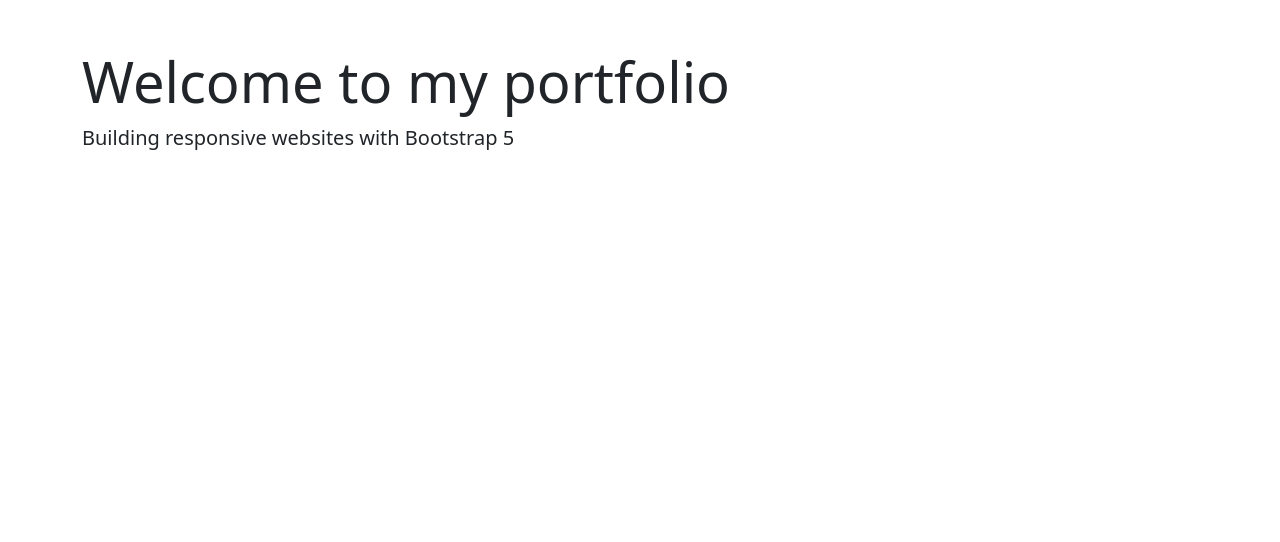
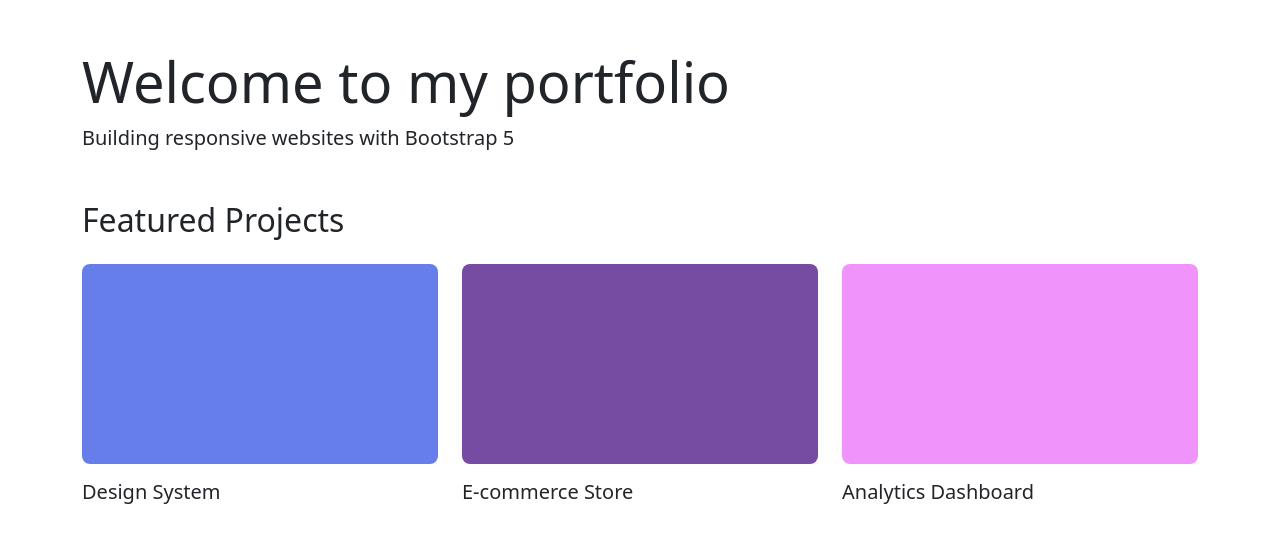
Before and after one commit to Hashcat07/Digital-Nurture, a website: page Upskilling/bootstrap5/index.html in a window 1280 px wide. Drawn offline with nearby package versions, Linux system fonts and the light colour scheme.

Commit message:
feat: add three-column grid

```diff
--- a/Upskilling/bootstrap5/index.html
+++ b/Upskilling/bootstrap5/index.html
@@ -11,6 +11,24 @@
     <h1 class="display-4">Welcome to my portfolio</h1>
     <p class="lead">Building responsive websites with Bootstrap 5</p>
   </div>
+
+  <section class="container mt-5">
+    <h2 class="mb-4">Featured Projects</h2>
+    <div class="row g-4">
+      <div class="col-12 col-md-6 col-lg-4">
+        <div style="height:200px;background:#667eea;border-radius:8px"></div>
+        <h5 class="mt-3">Design System</h5>
+      </div>
+      <div class="col-12 col-md-6 col-lg-4">
+        <div style="height:200px;background:#764ba2;border-radius:8px"></div>
+        <h5 class="mt-3">E-commerce Store</h5>
+      </div>
+      <div class="col-12 col-md-6 col-lg-4">
+        <div style="height:200px;background:#f093fb;border-radius:8px"></div>
+        <h5 class="mt-3">Analytics Dashboard</h5>
+      </div>
+    </div>
+  </section>
   <script src="https://cdn.jsdelivr.net/npm/bootstrap@5.3.0/dist/js/bootstrap.bundle.min.js"></script>
 </body>
 </html>
```
